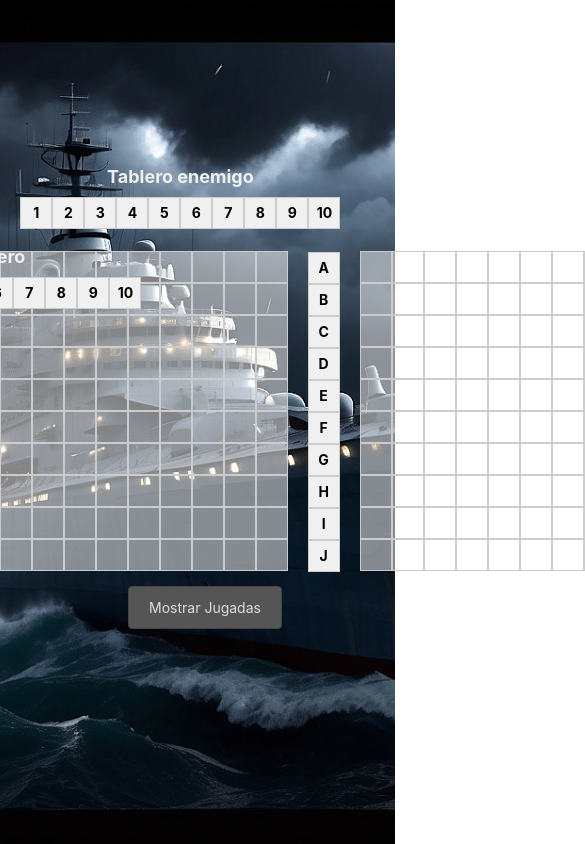
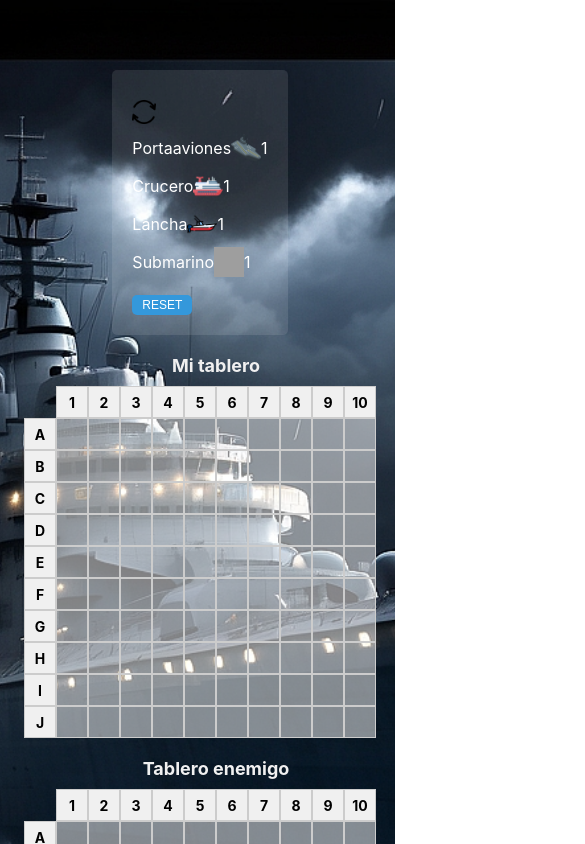
Before and after one commit to athanop/unq-ui-salas-nahuel-trabajo-final, a React (Create React App) app: page /tablero in a window 390 px wide. Shown: the top 844 px of the page, 585 px wide, since content can reach past the window. Built offline with nearby package versions, Linux system fonts and the light colour scheme; grey boxes are pictures that could not be loaded.

Commit message:
responsive

```diff
--- a/src/components/molecules/Letras.css
+++ b/src/components/molecules/Letras.css
@@ -1,8 +1,7 @@
 .letras-container {
     display: flex;
     flex-direction: column;
-  justify-content: space-between;
-  align-items: center;
+    align-self: flex-end;
     margin-top: 2px;
   }
 
--- a/src/components/organisms/FichasTablero.css
+++ b/src/components/organisms/FichasTablero.css
@@ -67,8 +67,7 @@ button:disabled {
   cursor: not-allowed;
 }
 
-.button-reset,
-.start-button {
+.button-reset,.start-button {
   background-color: #3498db;
   color: #fff;
   font-size: 12px;
@@ -89,11 +88,15 @@ button:disabled {
   top: 0;
   left: 0;
   background-color: rgba(225, 225, 225, 0.3);
-  /* Fondo verde con transparencia */
   border: 1px solid #030303;
-  /* Borde más oscuro */
   color: #FFFFFF;
-  /* Texto blanco para contraste */
   padding: 10px;
   margin-top: 10px;
 }
+
+@media screen and (max-width: 768px) {
+  .iconos {
+    transform: none;
+    margin-top: 50px;
+  }
+}
--- a/src/components/pages/Tablero.css
+++ b/src/components/pages/Tablero.css
@@ -10,15 +10,14 @@
   margin-left: -10px;
   width: 100vw;
   height: 100vh;
-  margin: 0;
+
+}
+.contenedor-principal {
+  display: flex;
+  align-items: flex-start;
 }
 
 
-
-.contenedor-tablero {
-  display: flex;
-  justify-content: center;
-}
 
 .fila {
   display: flex;
@@ -42,16 +41,12 @@
   background-color: red;
 }
 
-.contenedor-general {
-  display: flex;
-  justify-content: center;
-  align-items: center;
-  height: 100vh;
-}
+
 
 .contenedor-tablero {
   flex-direction: column;
   align-items: center;
+  position: relative;
 }
 
 .tablero-con-iconos {
@@ -65,23 +60,6 @@
 }
 
 
-.contenedor-tablero {
-  position: relative;
-
-}
-
-.numeros-jugador {
-  position: absolute;
-  margin-top: 80px;
-  margin-left: 86px;
-}
-
-.numeros-maquina {
-  position: absolute;
-  left: 507px;
-  top: 10px;
-}
-
 .atacada {
   background-color: #ADD8E6;
   animation: onda 0.5s ease-out;
@@ -92,20 +70,18 @@
     transform: scale(1);
     opacity: 1;
   }
-
   100% {
     transform: scale(1.5);
     opacity: 0;
   }
 }
 
-
 .titulo-tablero {
   text-align: center;
   font-size: 18px;
   font-weight: bold;
+  color: #f0f0f0;
   margin-bottom: 10px;
-  color: #f0f0f0;
 }
 
 .titulo-tablero-enemigo {
@@ -116,51 +92,39 @@
   margin-bottom: 10px;
 }
 
-
 @media screen and (max-width: 767px) {
   .body-tablero {
     padding-left: 5px;
     margin-left: 0;
+    height: auto;
   }
 
   .tablero-con-iconos {
     width: 90%;
-    height: 350px;
+    height: auto;
     margin-top: 20px;
+    flex-direction: column;
   }
 
-  .numeros-jugador {
-    top: -50px;
-    left: 15px;
-  }
-
-  .numeros-maquina {
-    top: -50px;
-    left: 300px;
-  }
 
   .titulo-tablero-enemigo {
     margin-left: 0;
   }
 
+  .numeros-jugador {
+    flex-direction: column;
+    align-items: flex-start;
+  }
+  .numeros-maquina {
+    flex-direction: column;
+    align-items: flex-start;
+  }
+
+  .contenedor-principal {
+    flex-direction: row;
+  }
+  .letras-container {
+    align-self: flex-end;
+  }
 
 }
-
-
-@media screen and (min-width: 768px) {
-  .body-tablero {
-    padding-left: 10px;
-    margin-left: -10px;
-  }
-
-  .tablero-con-iconos {
-    width: 700px;
-    height: 500px;
-    margin: 0 auto;
-  }
-
-  .numeros-jugador {
-    top: -70px;
-    left: 28px;
-  }
-}
--- a/src/components/pages/Tablero.jsx
+++ b/src/components/pages/Tablero.jsx
@@ -284,6 +284,7 @@ const Tablero = () => {
             setBotonStartMostrado={setBotonStartMostrado}
             ganador={ganador}
           />
+          <div className="contenedor-principal">
             <Letras letras={letras} />
             <div className={`tablero-jugador`}>
               <div className="numeros-jugador">
@@ -320,6 +321,8 @@ const Tablero = () => {
                 </div>
               ))}
             </div>
+          </div>
+          <div className="contenedor-principal">
             <Letras letras={letras} />
             <div className={`tablero-maquina`}>
               <div className="numeros-maquina">
@@ -358,6 +361,7 @@ const Tablero = () => {
             </div>
           </div>
         </div>
+      </div>
       <div>
         <JugadasDropdown
           movimientosJugador={movimientosJugador}
```
Also changed, not shown: src/components/molecules/Numeros.css (indentation only). Lines whose indentation alone changed are shown as unchanged.
